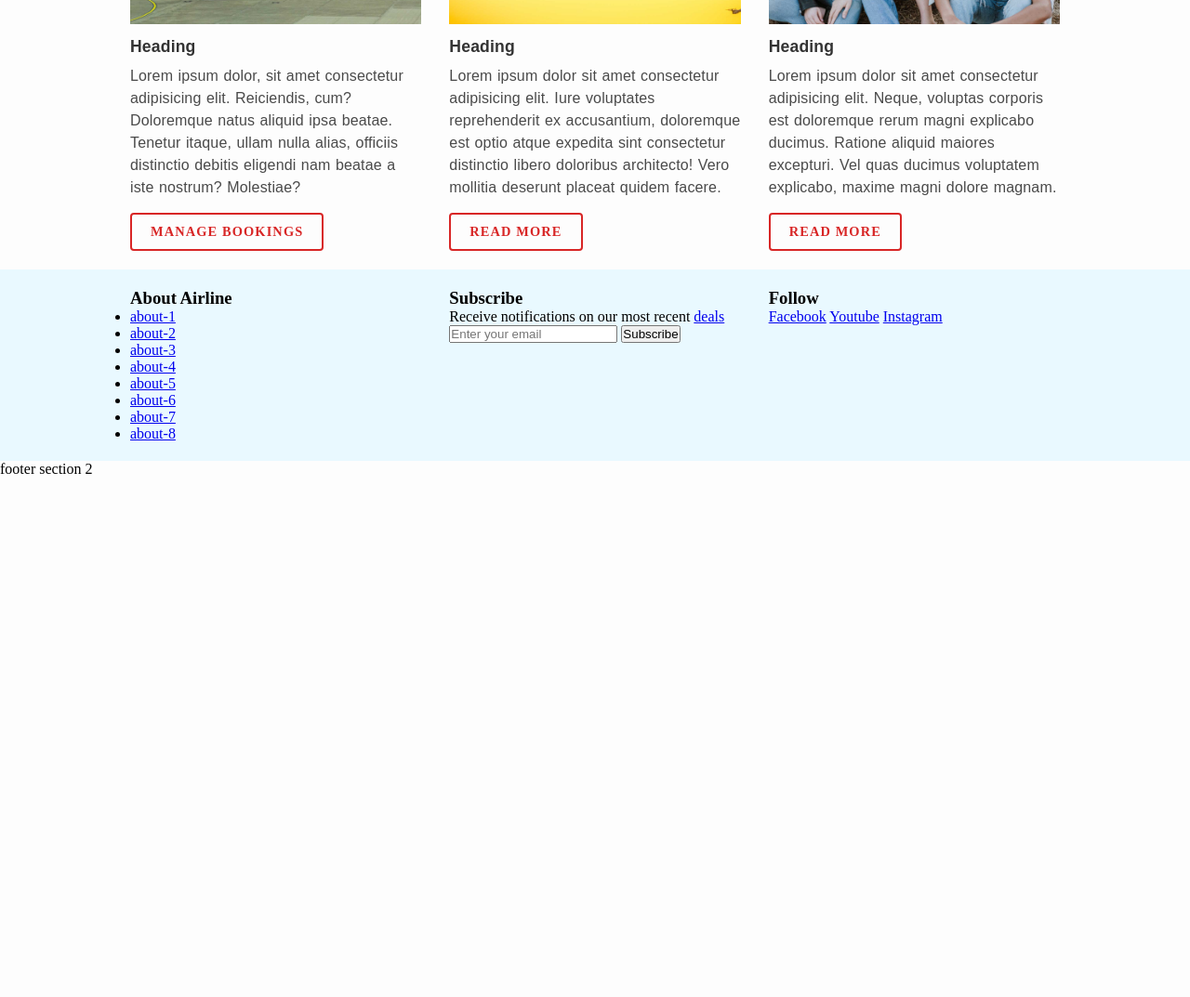
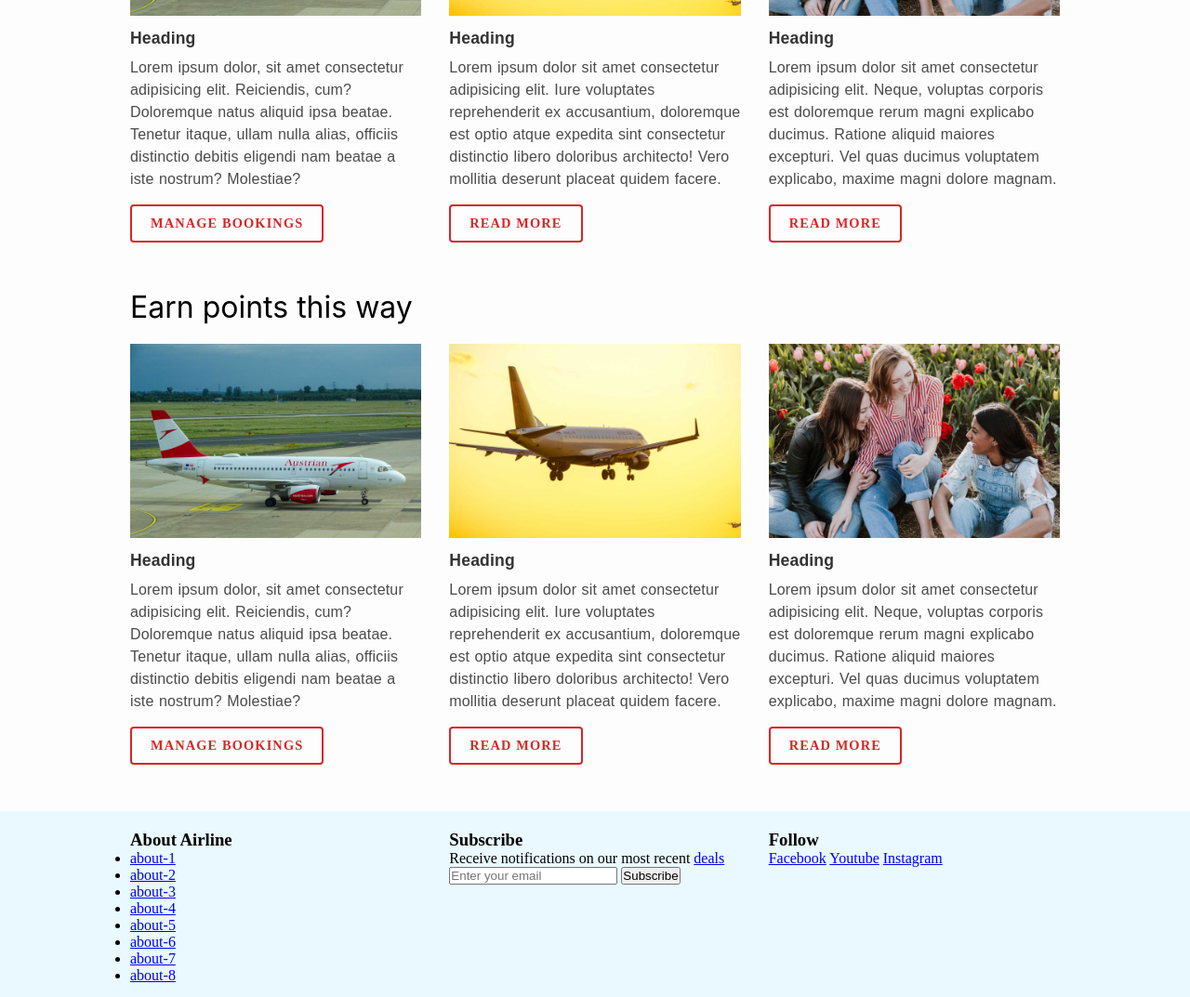
Before and after one commit to Khai-Halim/Airline-frontpage, a plain HTML site: page index.html in a window 1280 px wide. Shown: the part 1676-2749 px from the top of the page at 93% size. Before the commit the page ends 2190 px from the top, so only its background shows below. Drawn offline with Linux system fonts and the light colour scheme.

Commit message:
Create reusable classes

```diff
--- a/css/_classes.scss
+++ b/css/_classes.scss
@@ -39,6 +39,7 @@
 
 //INFO BLOCK
 .info-block{
+    margin-bottom: 50px;
     h3{
         font-family: sans-serif;
         font-size: 1.1rem;
--- a/index.html
+++ b/index.html
@@ -749,11 +749,12 @@
         </div>
     </div>
 
-    <!--INFO SECTION - BOOKING-->
+
     <div class="bg-2">
+        <!--INFO SECTION - BOOKING-->
         <div class="container cols-even">
             <article class="info-block">
-                <a href="#"><img src="images/bookings.jpg" id="image-bookings" alt="booking screenshot"></a>
+                <a href="#"><img src="images/bookings.jpg" alt="booking screenshot"></a>
                 <div>
                     <h3>Manage Bookings</h3>
                     <ol>
@@ -767,7 +768,7 @@
                 </div>
             </article>
             <article class="info-block">
-                <a href="#"><img src="images/plane-landed.jpg" id="image-bookings" alt="plane landed"></a>
+                <a href="#"><img src="images/plane-landed.jpg" alt="plane landed"></a>
                 <div>
                     <h3>Return flights</h3>
                     <p>Lorem ipsum dolor sit amet consectetur adipisicing elit. Neque, voluptas corporis est doloremque rerum magni explicabo ducimus. Ratione aliquid maiores excepturi. Vel quas ducimus voluptatem explicabo, maxime magni dolore magnam.</p>
@@ -777,10 +778,9 @@
         </div>
         <!--EARN POINTS SECTION-->
         <article class="container">
-            <h2>Earn points this way</h2>
             <div class=" cols-even">
                 <section class="info-block">
-                    <a href="#"><img src="images/plane-grounded.jpg" id="image-bookings" alt=""></a>
+                    <a href="#"><img src="images/plane-grounded.jpg" alt=""></a>
                     <div>
                         <h3>Heading</h3>
                         <p>Lorem ipsum dolor, sit amet consectetur adipisicing elit. Reiciendis, cum? Doloremque natus aliquid ipsa beatae. Tenetur itaque, ullam nulla alias, officiis distinctio debitis eligendi nam beatae a iste nostrum? Molestiae?</p>
@@ -788,7 +788,7 @@
                     </div>
                 </section>
                 <section class="info-block">
-                    <a href="#"><img src="images/plane-air.jpg" id="image-bookings" alt=""></a>
+                    <a href="#"><img src="images/plane-air.jpg" alt=""></a>
                     <div>
                         <h3>Heading</h3>
                         <p>Lorem ipsum dolor sit amet consectetur adipisicing elit. Iure voluptates reprehenderit ex accusantium, doloremque est optio atque expedita sint consectetur distinctio libero doloribus architecto! Vero mollitia deserunt placeat quidem facere.</p>
@@ -796,7 +796,36 @@
                     </div>
                 </section>
                 <section class="info-block">
-                    <a href="#"><img src="images/people-laughing.jpg" id="image-bookings" alt=""></a>
+                    <a href="#"><img src="images/people-laughing.jpg" alt=""></a>
+                    <div>
+                        <h3>Heading</h3>
+                        <p>Lorem ipsum dolor sit amet consectetur adipisicing elit. Neque, voluptas corporis est doloremque rerum magni explicabo ducimus. Ratione aliquid maiores excepturi. Vel quas ducimus voluptatem explicabo, maxime magni dolore magnam.</p>
+                        <a href="#"><span class="btn-read-more">Read more</span></a>
+                    </div>
+                </section>
+            </div>
+        </article>
+        <article class="container">
+            <h2>Earn points this way</h2>
+            <div class=" cols-even">
+                <section class="info-block">
+                    <a href="#"><img src="images/plane-grounded.jpg" alt=""></a>
+                    <div>
+                        <h3>Heading</h3>
+                        <p>Lorem ipsum dolor, sit amet consectetur adipisicing elit. Reiciendis, cum? Doloremque natus aliquid ipsa beatae. Tenetur itaque, ullam nulla alias, officiis distinctio debitis eligendi nam beatae a iste nostrum? Molestiae?</p>
+                        <a href="#"><span class="btn-read-more">Manage bookings</span></a>
+                    </div>
+                </section>
+                <section class="info-block">
+                    <a href="#"><img src="images/plane-air.jpg" alt=""></a>
+                    <div>
+                        <h3>Heading</h3>
+                        <p>Lorem ipsum dolor sit amet consectetur adipisicing elit. Iure voluptates reprehenderit ex accusantium, doloremque est optio atque expedita sint consectetur distinctio libero doloribus architecto! Vero mollitia deserunt placeat quidem facere.</p>
+                        <a href="#"><span class="btn-read-more">Read more</span></a>
+                    </div>
+                </section>
+                <section class="info-block">
+                    <a href="#"><img src="images/people-laughing.jpg" alt=""></a>
                     <div>
                         <h3>Heading</h3>
                         <p>Lorem ipsum dolor sit amet consectetur adipisicing elit. Neque, voluptas corporis est doloremque rerum magni explicabo ducimus. Ratione aliquid maiores excepturi. Vel quas ducimus voluptatem explicabo, maxime magni dolore magnam.</p>
```
Also changed, not shown: css/style.css, 1 other file.
